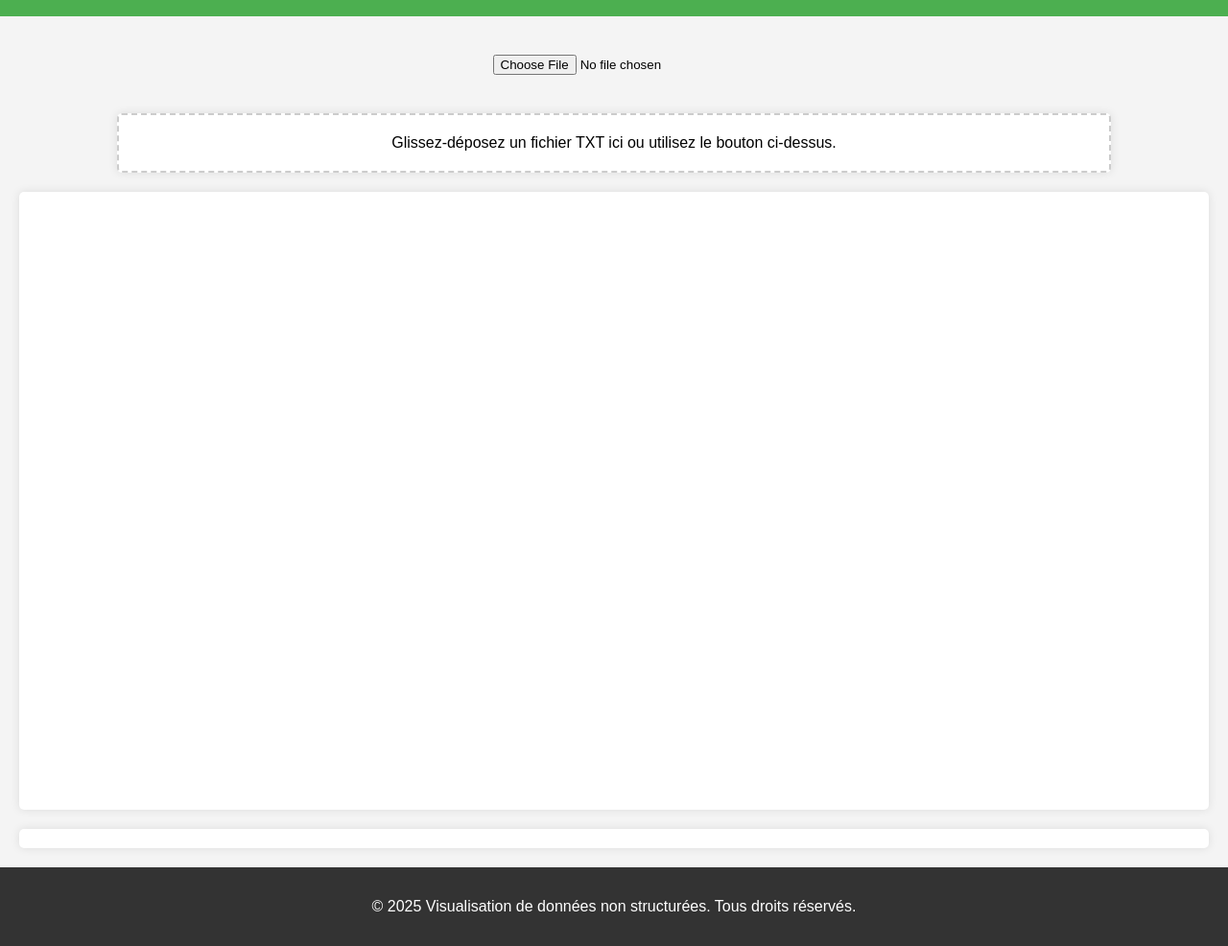
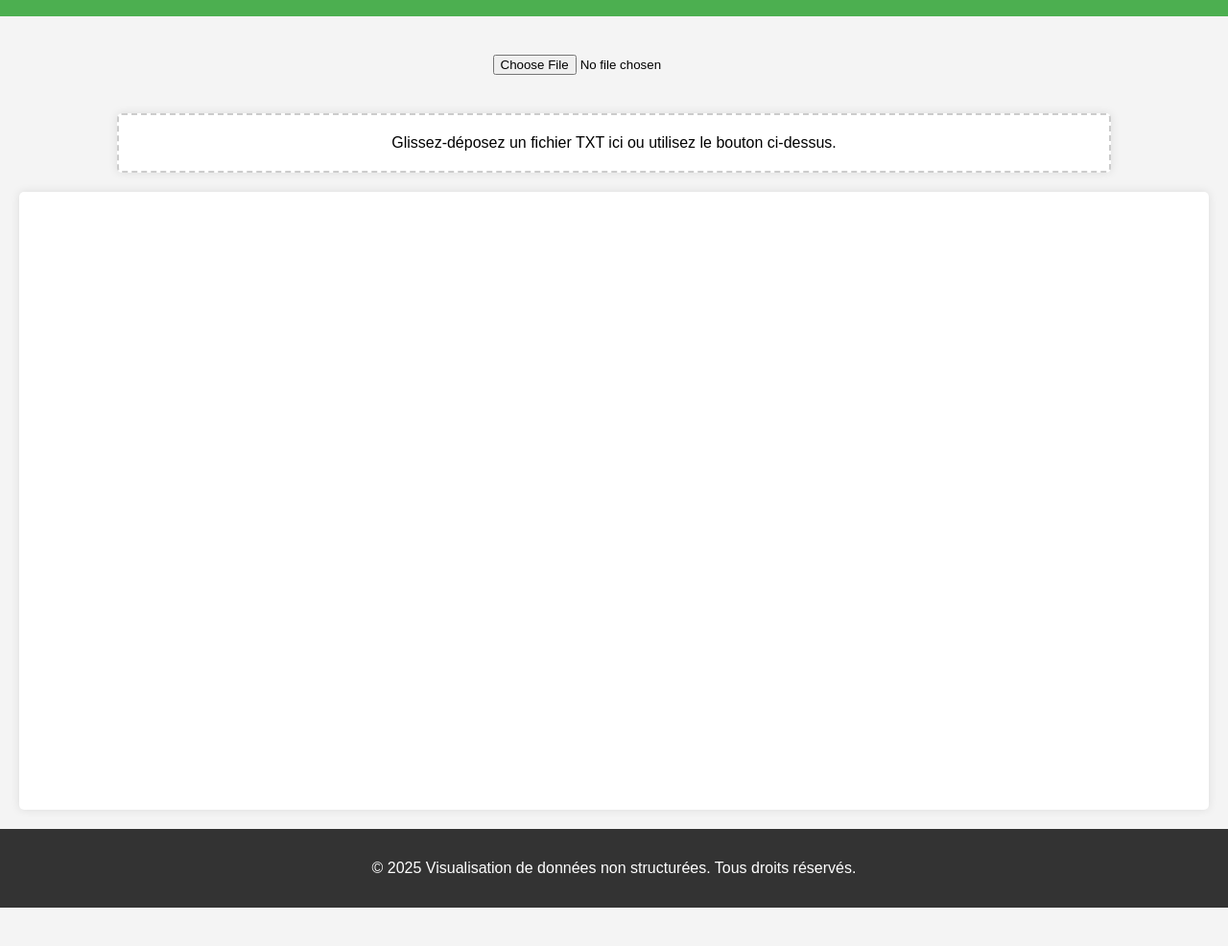
Before and after one commit to souksili/DatGouv_Visualisation, a plain HTML site: page données non-structurées/index.html in a window 1280 px wide. Shown: the part 95-1081 px from the top of the page at 96% size. After the commit the page ends 1041 px from the top, so only its background shows below. Drawn offline with nearby package versions, Linux system fonts and the light colour scheme.

Commit message:
Initial commit

```diff
--- a/données non-structurées/index.html
+++ b/données non-structurées/index.html
@@ -21,7 +21,6 @@
         <section class="visualization-section">
             <svg id="visualization" width="960" height="600"></svg>
         </section>
-        <div id="wordCountDisplay" class="word-count-display"></div>
     </main>
     <footer>
         <p>&copy; 2025 Visualisation de données non structurées. Tous droits réservés.</p>
--- a/données non-structurées/script.js
+++ b/données non-structurées/script.js
@@ -104,9 +104,6 @@ function createVisualization(data) {
         })
         .on("mouseout", function(d) {
             d3.select(this).style("fill", "#000");
-        })
-        .on("click", function(event, d) {
-            displayWordCount(d.name, d.value);
         });
 
     function ticked() {
@@ -131,8 +128,3 @@ function createVisualization(data) {
         d.fy = null;
     }
 }
-
-function displayWordCount(word, count) {
-    const wordCountDisplay = document.getElementById('wordCountDisplay');
-    wordCountDisplay.innerHTML = `Le mot "${word}" apparaît ${count} fois.`;
-}
--- a/données non-structurées/style.css
+++ b/données non-structurées/style.css
@@ -71,13 +71,3 @@ footer {
     pointer-events: none;
     font: 12px sans-serif;
 }
-
-.word-count-display {
-    margin-top: 20px;
-    font-size: 18px;
-    color: #333;
-    background-color: #fff;
-    padding: 10px;
-    border-radius: 5px;
-    box-shadow: 0 0 10px rgba(0, 0, 0, 0.1);
-}
```
